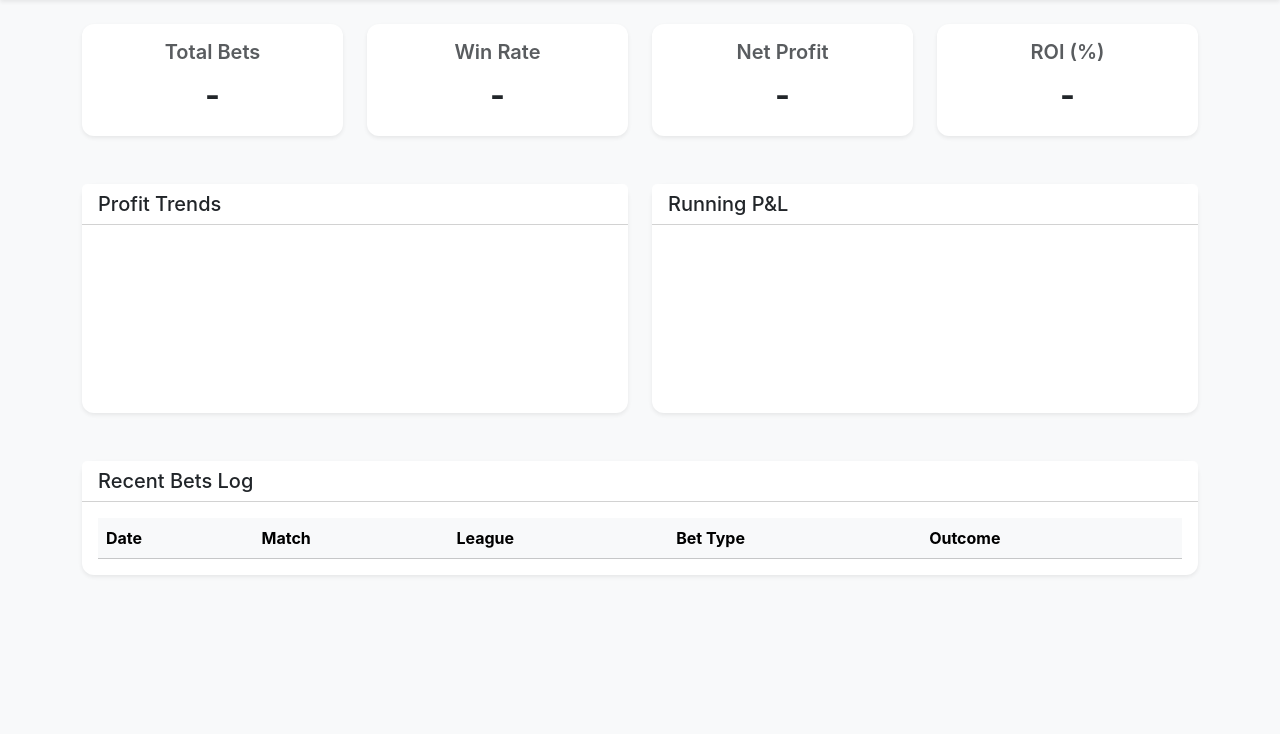
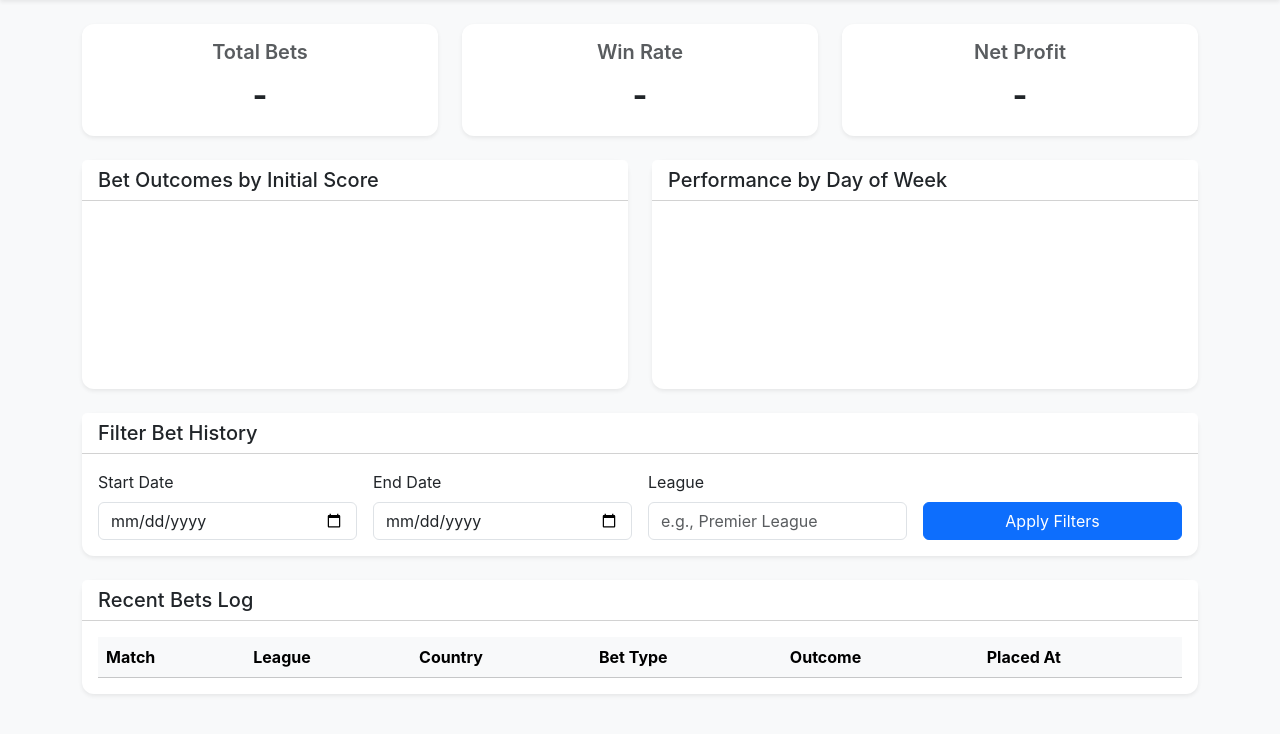
Before and after one commit to atho-gitrepo/36_80_performance_dashboard, a Flask app: page / in a window 1280 px wide. Shown: the part 50-784 px from the top of the page. Run offline with Flask 3, Linux system fonts and the light colour scheme; lists and menus that the app fills with data are empty; a map, chart or similar area stays blank.

Commit message:
Update index.html

```diff
--- a/templates/index.html
+++ b/templates/index.html
@@ -18,7 +18,7 @@
 
     <div class="container mt-4">
 
-        <div class="row row-cols-1 row-cols-md-4 g-4 mb-5">
+        <div class="row row-cols-1 row-cols-md-3 g-4 mb-4">
             <div class="col">
                 <div class="card text-center shadow-sm">
                     <div class="card-body">
@@ -43,40 +43,57 @@
                     </div>
                 </div>
             </div>
-            <div class="col">
-                <div class="card text-center shadow-sm">
-                    <div class="card-body">
-                        <h5 class="card-title text-muted">ROI (%)</h5>
-                        <p class="card-text fs-2" id="roi">-</p>
-                    </div>
-                </div>
-            </div>
         </div>
 
-        <div class="row g-4 mb-5">
+        <div class="row g-4 mb-4">
             <div class="col-md-6">
                 <div class="card shadow-sm h-100">
                     <div class="card-header bg-white">
-                        <h5 class="mb-0">Profit Trends</h5>
+                        <h5 class="mb-0">Bet Outcomes by Initial Score</h5>
                     </div>
                     <div class="card-body">
-                        <canvas id="profitTrendsChart"></canvas>
+                        <canvas id="outcomeByScoreChart"></canvas>
                     </div>
                 </div>
             </div>
             <div class="col-md-6">
                 <div class="card shadow-sm h-100">
                     <div class="card-header bg-white">
-                        <h5 class="mb-0">Running P&L</h5>
+                        <h5 class="mb-0">Performance by Day of Week</h5>
                     </div>
                     <div class="card-body">
-                        <canvas id="runningPnlChart"></canvas>
+                        <canvas id="performanceByDayChart"></canvas>
                     </div>
                 </div>
             </div>
         </div>
 
-        <div class="card shadow-sm">
+        <div class="card shadow-sm mb-4">
+            <div class="card-header bg-white">
+                <h5 class="mb-0">Filter Bet History</h5>
+            </div>
+            <div class="card-body">
+                <div class="row g-3">
+                    <div class="col-md-3">
+                        <label for="startDate" class="form-label">Start Date</label>
+                        <input type="date" class="form-control" id="startDate">
+                    </div>
+                    <div class="col-md-3">
+                        <label for="endDate" class="form-label">End Date</label>
+                        <input type="date" class="form-control" id="endDate">
+                    </div>
+                    <div class="col-md-3">
+                        <label for="leagueName" class="form-label">League</label>
+                        <input type="text" class="form-control" id="leagueName" placeholder="e.g., Premier League">
+                    </div>
+                    <div class="col-md-3 d-flex align-items-end">
+                        <button class="btn btn-primary w-100" id="filterButton">Apply Filters</button>
+                    </div>
+                </div>
+            </div>
+        </div>
+
+        <div class="card shadow-sm mb-4">
             <div class="card-header bg-white">
                 <h5 class="mb-0">Recent Bets Log</h5>
             </div>
@@ -85,20 +102,20 @@
                     <table class="table table-hover mb-0" id="bet-history-table">
                         <thead class="table-light">
                             <tr>
-                                <th>Date</th>
                                 <th>Match</th>
                                 <th>League</th>
+                                <th>Country</th>
                                 <th>Bet Type</th>
                                 <th>Outcome</th>
+                                <th>Placed At</th>
                             </tr>
                         </thead>
-                        <tbody>
-                            </tbody>
+                        <tbody id="recentBetsTableBody">
+                        </tbody>
                     </table>
                 </div>
             </div>
         </div>
-
     </div>
 
     <script src="https://cdn.jsdelivr.net/npm/bootstrap@5.3.3/dist/js/bootstrap.bundle.min.js" integrity="sha384-YvpcrYf0tY3lHB60NNkmXc5s9fDVZLESaAA55NDzOxhy9GkcIdslK1eN7N6jIeHz" crossorigin="anonymous"></script>
```
